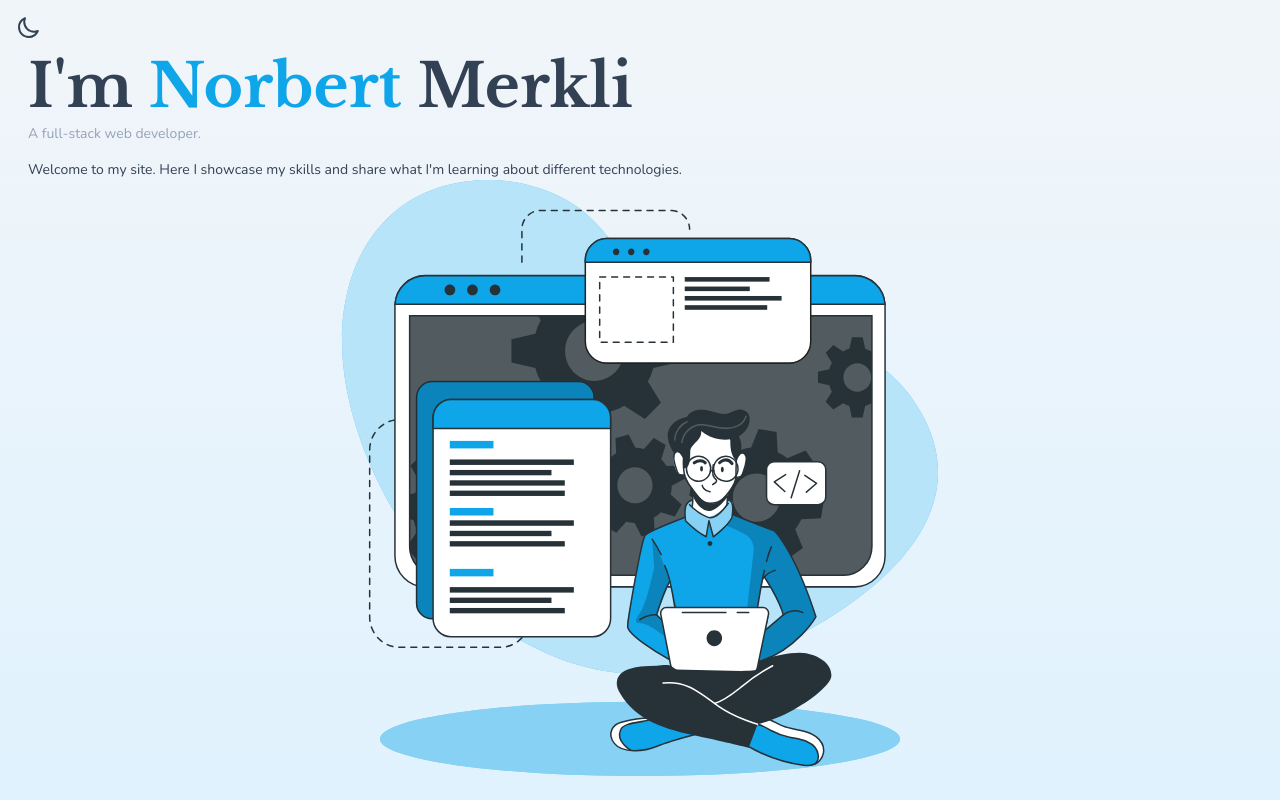
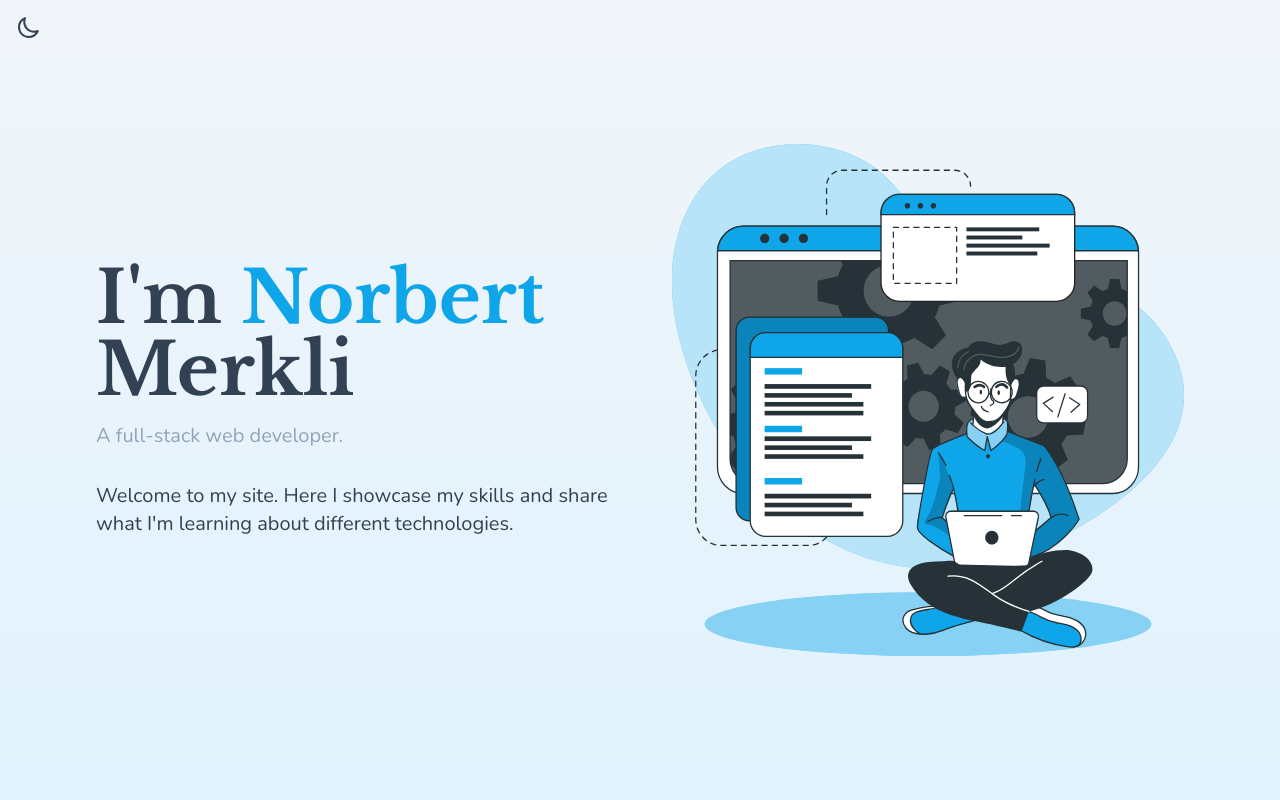
Before and after one commit to NorbertMerkli/norbertmerkli.dev, a Next.js app: page / in a window 1280 px wide. Shown: the top 800 px of the page. Built offline with nearby package versions, Linux system fonts and the light colour scheme.

Commit message:
Make the hero section responsive

```diff
--- a/src/app/layout.tsx
+++ b/src/app/layout.tsx
@@ -17,7 +17,7 @@ export default function RootLayout({
     <ThemeProvider>
       <html lang="en">
         <body>
-          <main className="pt-14">
+          <main>
             <Navbar />
             {children}
           </main>
--- a/src/app/page.tsx
+++ b/src/app/page.tsx
@@ -9,15 +9,15 @@ import { IconLink } from "@components/svg";
 export default function Home() {
   return (
     <>
-      <header className="flex h-screen flex-col pb-[10vh]">
-        <section className="safe-area text-center text-base">
-          <h1 className="font-serif text-6xl lg:text-left">
+      <header className="safe-area flex h-screen flex-col gap-8 py-14 lg:flex-row lg:gap-16">
+        <section className="flex-none self-center text-center lg:flex-1">
+          <h1 className="font-serif text-6xl sm:text-7xl lg:text-left">
             I&apos;m <span className="text-primary">Norbert</span> Merkli
           </h1>
-          <h2 className="mb-8 mt-4 text-xl text-darkgray dark:text-white sm:mb-4 sm:mt-2 sm:text-sm lg:text-left">
+          <h2 className="mb-8 mt-4 text-xl text-darkgray dark:text-white lg:text-left">
             A full-stack web developer.
           </h2>
-          <p className="text-xl sm:text-sm lg:text-left">
+          <p className="text-xl lg:text-left">
             Welcome to my site. Here I showcase my skills and share what
             I&apos;m learning about different technologies.
           </p>
--- a/src/styles/globals.css
+++ b/src/styles/globals.css
@@ -3,6 +3,10 @@
 @import "./icons.css";
 
 @tailwind base;
+
+html {
+  font-size: 16px;
+}
 
 main {
   @apply bg-gradient-to-t from-gradient-start-light to-gradient-end-light bg-fixed dark:from-gradient-start-dark dark:to-gradient-end-dark;
@@ -28,6 +32,6 @@ main::after {
 
 @layer utilities {
   .safe-area {
-    @apply px-6 sm:px-7;
+    @apply mx-auto px-6 sm:px-8 lg:max-w-6xl;
   }
 }
```
